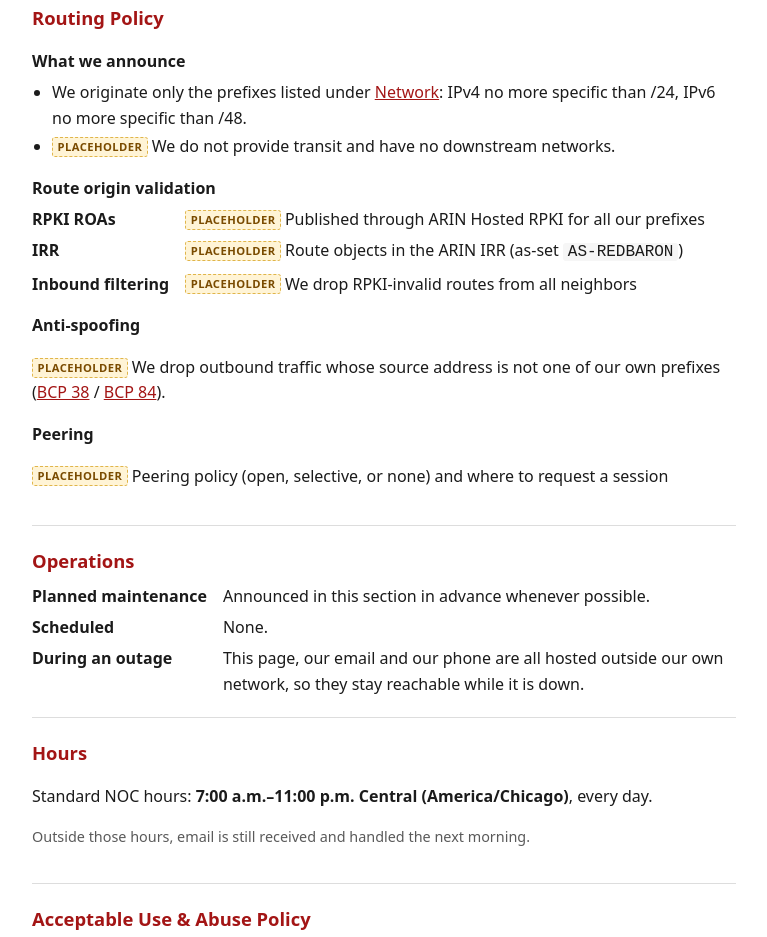
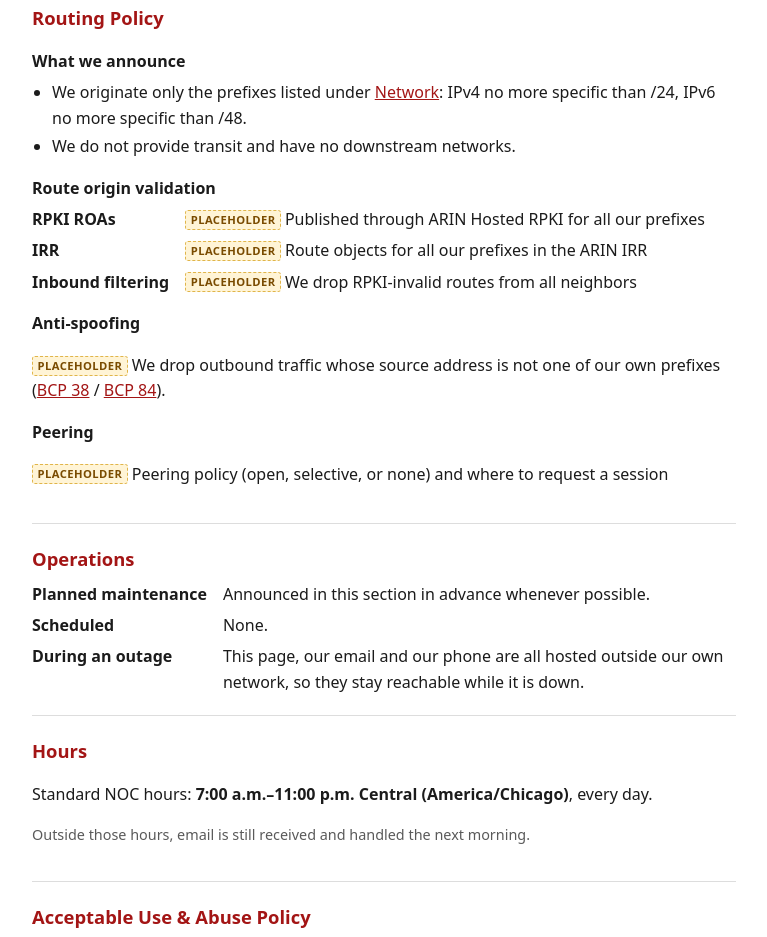
Before and after one commit to brianchilders/redbaron-noc, a plain HTML site: page index.html in a window 1280 px wide. Shown: the part 1259-2196 px from the top of the page, without its empty margins (256-1023 px from the left). Drawn offline with Linux system fonts and the light colour scheme.

Commit message:
Confirm no transit/downstreams; drop unneeded as-set

```diff
--- a/index.html
+++ b/index.html
@@ -229,7 +229,7 @@
       <h3>What we announce</h3>
       <ul>
         <li>We originate only the prefixes listed under <a href="#network">Network</a>: IPv4 no more specific than /24, IPv6 no more specific than /48.</li>
-        <li><span class="ph">PLACEHOLDER</span>We do not provide transit and have no downstream networks.</li>
+        <li>We do not provide transit and have no downstream networks.</li>
       </ul>
 
       <h3>Route origin validation</h3>
@@ -237,7 +237,7 @@
         <dt>RPKI ROAs</dt>
         <dd><span class="ph">PLACEHOLDER</span>Published through ARIN Hosted RPKI for all our prefixes</dd>
         <dt>IRR</dt>
-        <dd><span class="ph">PLACEHOLDER</span>Route objects in the ARIN IRR (as-set <code>AS-REDBARON</code>)</dd>
+        <dd><span class="ph">PLACEHOLDER</span>Route objects for all our prefixes in the ARIN IRR</dd>
         <dt>Inbound filtering</dt>
         <dd><span class="ph">PLACEHOLDER</span>We drop RPKI-invalid routes from all neighbors</dd>
       </dl>
```
